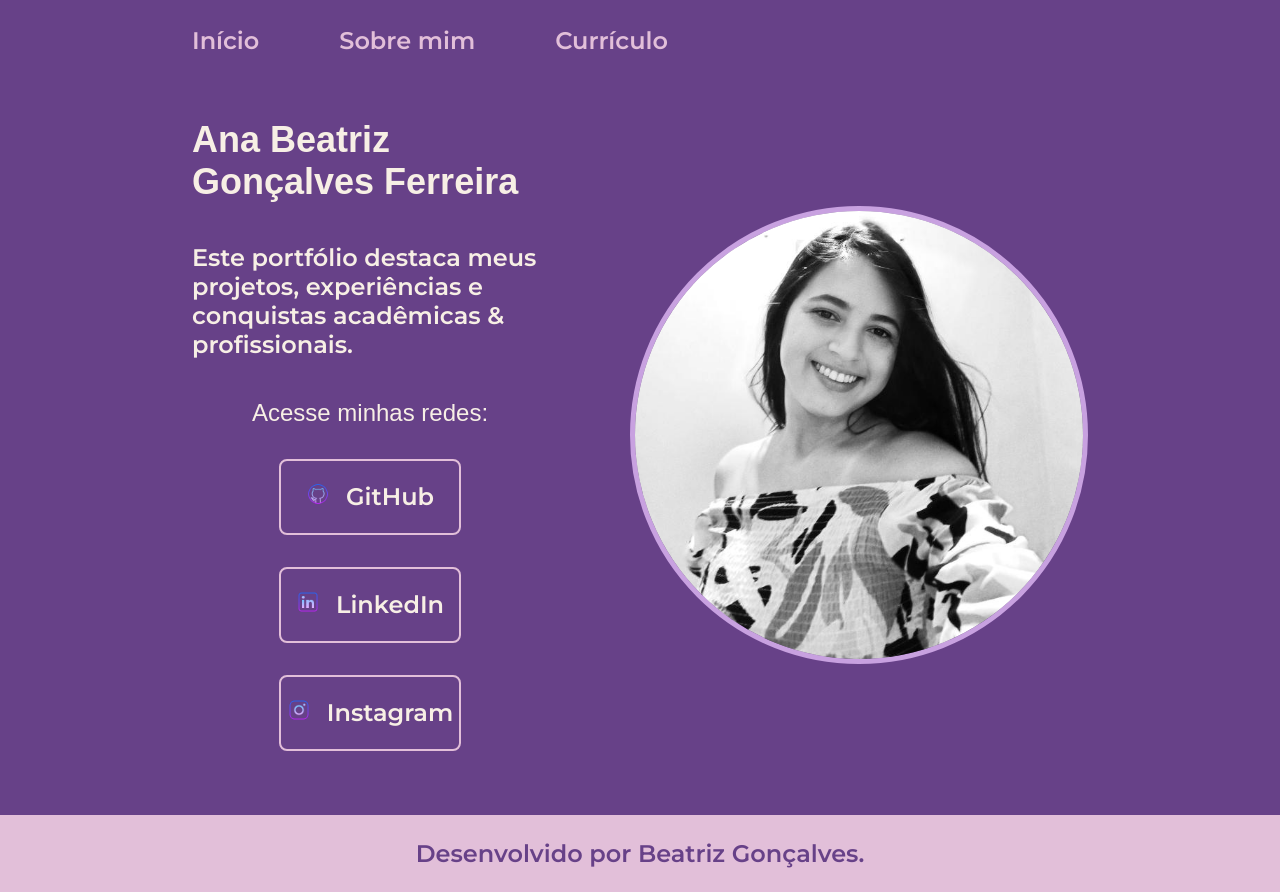
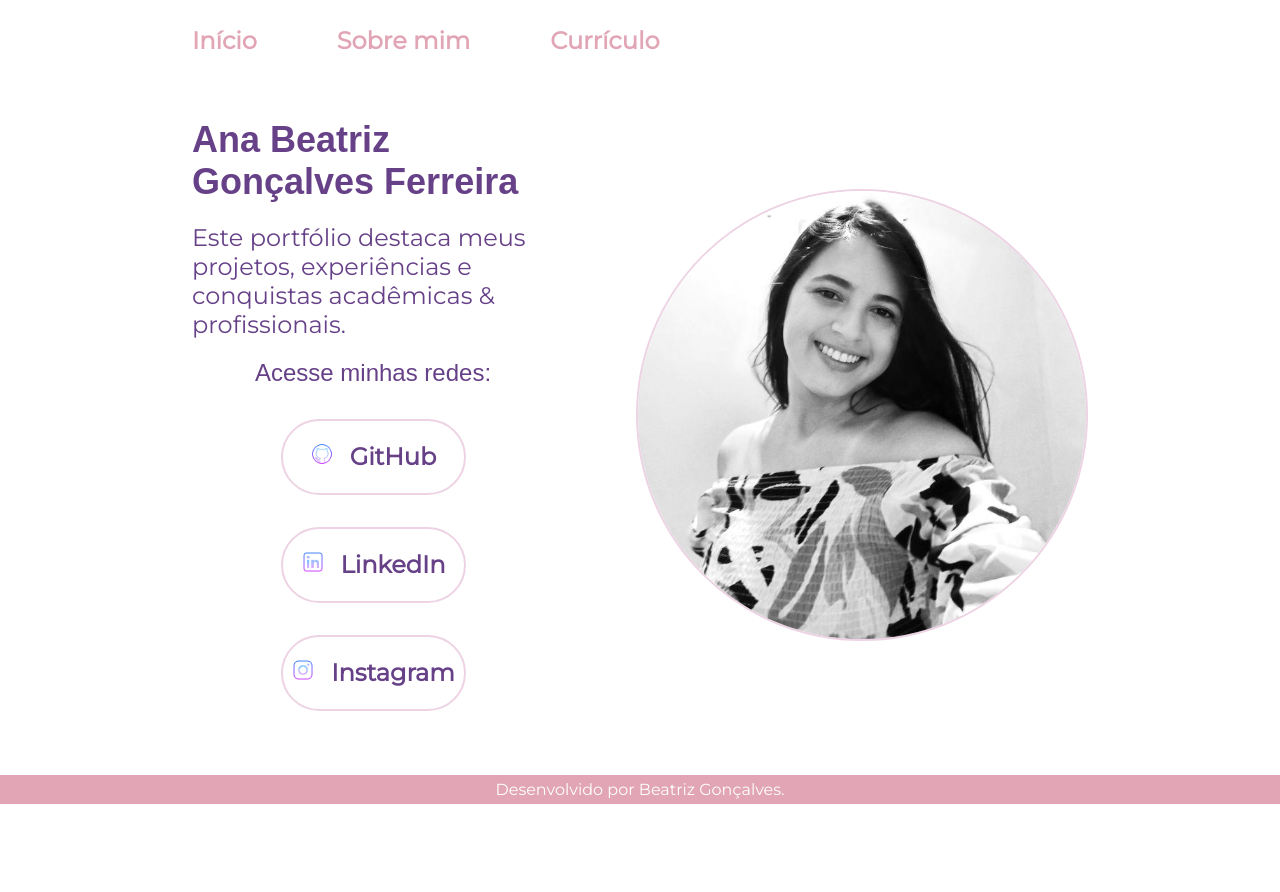
Before and after one commit to abeatrizgoncalves/portfolio, a plain HTML site: page index.html in a window 1280 px wide. After the commit the page ends 804 px from the top, so only its background shows below. Drawn offline with Linux system fonts and the light colour scheme.

Commit message:
Add files via upload

```diff
--- a/style/style.css
+++ b/style/style.css
@@ -1,11 +1,12 @@
-@import url('https://fonts.googleapis.com/css2?family=Montserrat:ital,wght@0,600;1,600&display=swap');
+@import url('https://fonts.googleapis.com/css2?family=Montserrat:ital,wght@100;200;300&display=swap');
 
 
 :root {
-    --cor-primaria: #674188;
-    --cor-secundaria: #F7EFE5;
-    --cor-terciaria: #E2BFD9;
-    --cor-hover: #C8A1E0;
+    --cor-primaria: #FFFFFF;
+    --cor-secundaria: #674188;
+    --cor-terciaria: #EDD3E4 ;
+    --cor-cabecalho: #E1A5B5;
+    --cor-hover: #EAD9F5;
 
     --fonte-primaria: 'Krona One', sans-serif;
     --fonte-secundaria: 'Montserrat', sans-serif;
@@ -35,7 +36,7 @@ body {
     font-family: var(--fonte-secundaria);
     font-size: 1.5rem;
     font-weight: 600;
-    color: var(--cor-terciaria);
+    color: var(--cor-cabecalho);
     text-decoration: none;
 }
 
@@ -51,13 +52,15 @@ body {
     width: 50%;
     display: flex;
     flex-direction: column;
-    gap: 40px;
+    gap: 20px;
+
 }
 
 .apresentacao__conteudo__titulo {
     font-size: 2.25rem;
     font-family: var(--fonte-primaria);
     font-weight: 700;
+    gap: 30px;
 }
 
 .titulo-destaque {
@@ -92,7 +95,7 @@ body {
     border: 2px solid var(--cor-terciaria);
     width: 50%;
     text-align: center;
-    border-radius: 8px;
+    border-radius: 40px;
     font-size: 1.5rem;
     font-weight: 600;
     padding: 21.5px 0;
@@ -113,18 +116,18 @@ body {
 
 .apresentacao__imagem {
     width: 50%;
-    border: 5px solid var(--cor-hover);
+    border: 2.5px solid var(--cor-terciaria);
     border-radius: 400px;
 }
 
 .rodape {
-    padding: 24px;
+    padding: 5px;
     color: var(--cor-primaria);
-    background-color: var(--cor-terciaria);
+    background-color: var(--cor-cabecalho);
     text-align: center;
     font-family: var(--fonte-secundaria);
-    font-size: 1.5rem;
-    font-weight: 400;
+    font-size: 1.0rem;
+    font-weight: 50;
 }
 
 @media (max-width: 1200px) {
```
Also changed, not shown: about.html (+0 -1 lines).
